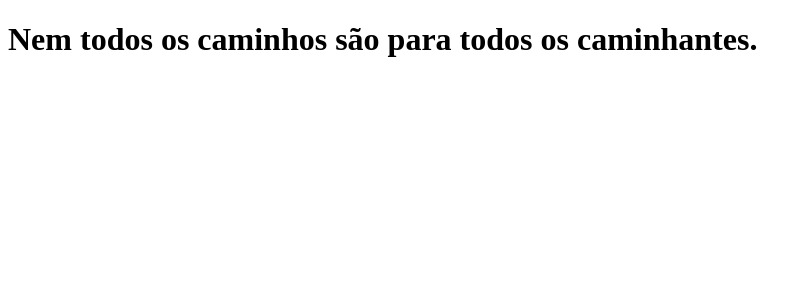
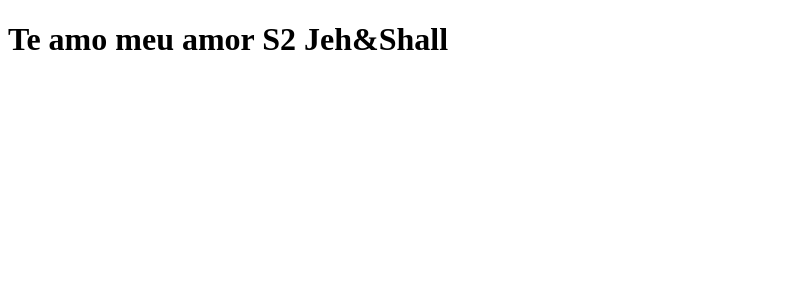
Before and after one commit to mapsegundo/clone-tabnews, a Next.js app: page / in a window 1280 px wide. Shown: the top 300 px of the page, without its empty margins (0-811 px from the left). Built offline with nearby package versions, Linux system fonts and the light colour scheme.

Commit message:
Mensagem para a esposa

```diff
--- a/pages/index.js
+++ b/pages/index.js
@@ -1,5 +1,5 @@
 function Home() {
-  return <h1>Nem todos os caminhos são para todos os caminhantes.</h1>;
+  return <h1>Te amo meu amor S2 Jeh&Shall</h1>;
 }
 
 export default Home;
```
